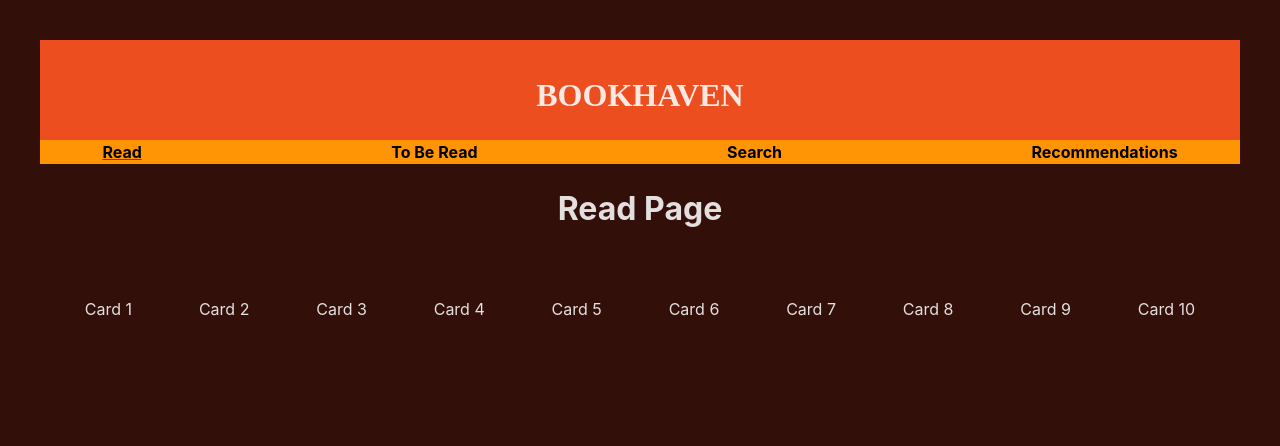
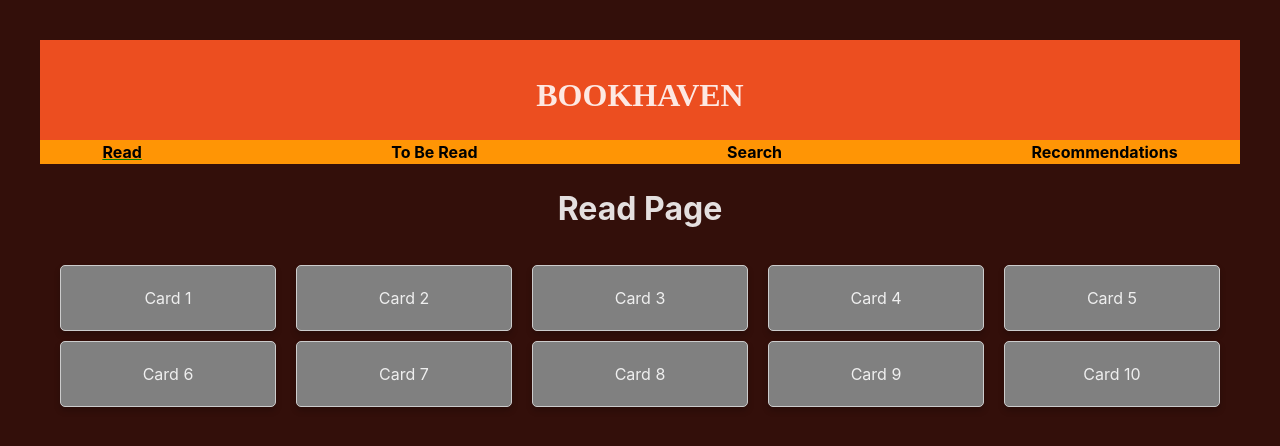
Before and after one commit to Bookhaven-WSL/bookhaven-part-b-frontend, a React (Vite) app: page / in a window 1280 px wide. Shown: the top 446 px of the page. Built offline with nearby package versions, Linux system fonts and the light colour scheme; a web font is replaced by a local one.

Commit message:
feat: fixed error with cards styling not rendering

```diff
--- a/src/App.jsx
+++ b/src/App.jsx
@@ -6,7 +6,6 @@ import Search from './pages/Search'
 import Recommendations from './pages/Recommendations'
 import Navbar from './components/Navbar'
 import Header from './components/Header'
-import Cards from './components/Cards'
 
 
 function App() {
--- a/src/components/Cards.css
+++ b/src/components/Cards.css
@@ -3,15 +3,17 @@
     flex-wrap: wrap;
     justify-content: space-evenly;
     padding: 10px;
+    gap: 10px;
 }
 
-.cards {
+.card {
     flex: 0 1 calc(20% - 20px);
+    flex-direction: column;
     box-sizing: border-box;
     background-color: gray;
-    border: 1px solid #ccc;
+    border: 1px solid #cccccc;
     padding: 20px;
     text-align: center;
     border-radius: 5px;
-    box-shadow: 0px 4px 6px #0f0f0f;
+    box-shadow: 0 4px 6px rgba(0, 0, 0, 0.2);
 }
--- a/src/components/Cards.jsx
+++ b/src/components/Cards.jsx
@@ -1,6 +1,7 @@
 import "./Cards.css";
 
 const Cards = () => {
+    console.log("Cards component is rendering!");
     return (
         <div className="cards-container">
             {Array.from({ length: 10 }, (_, i) => (
```
